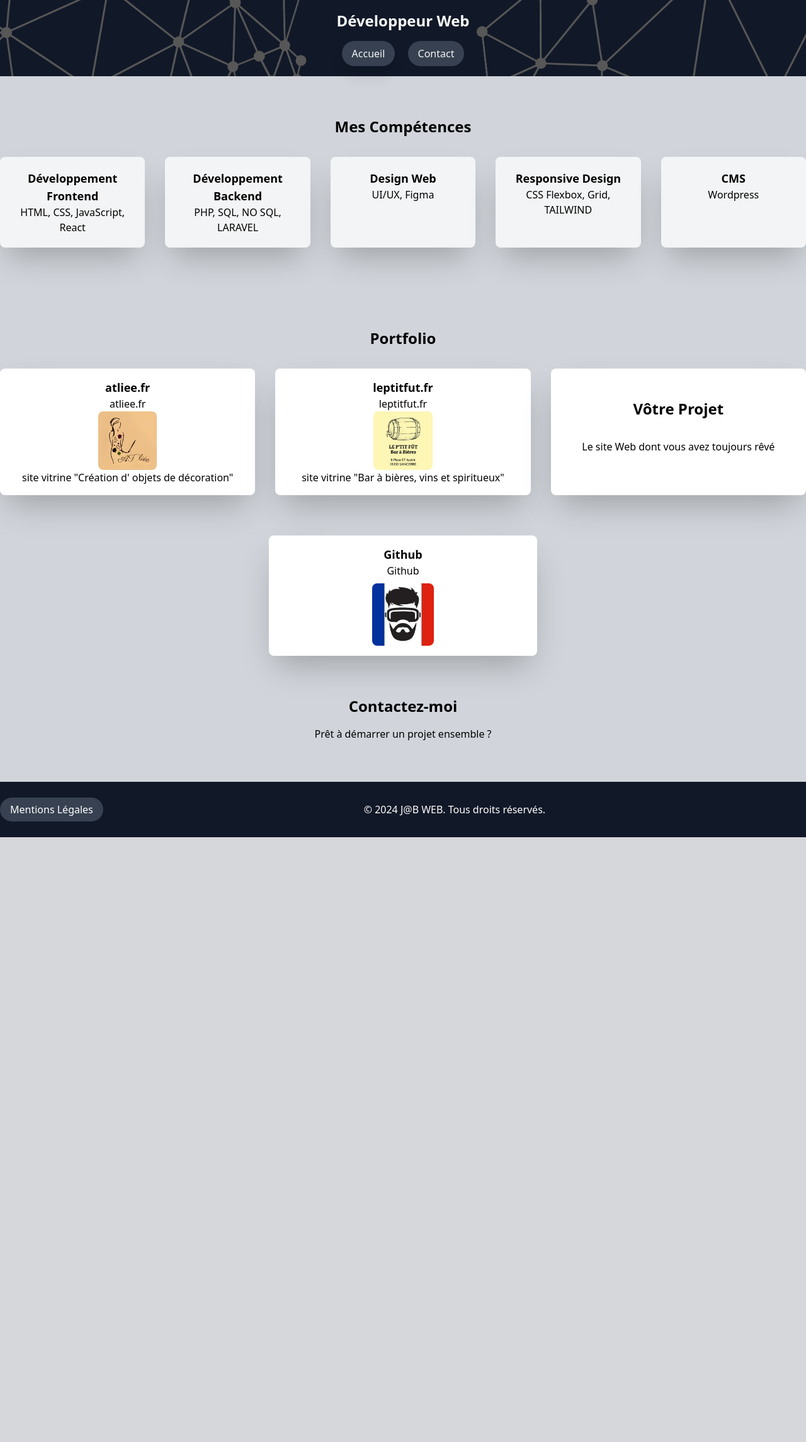
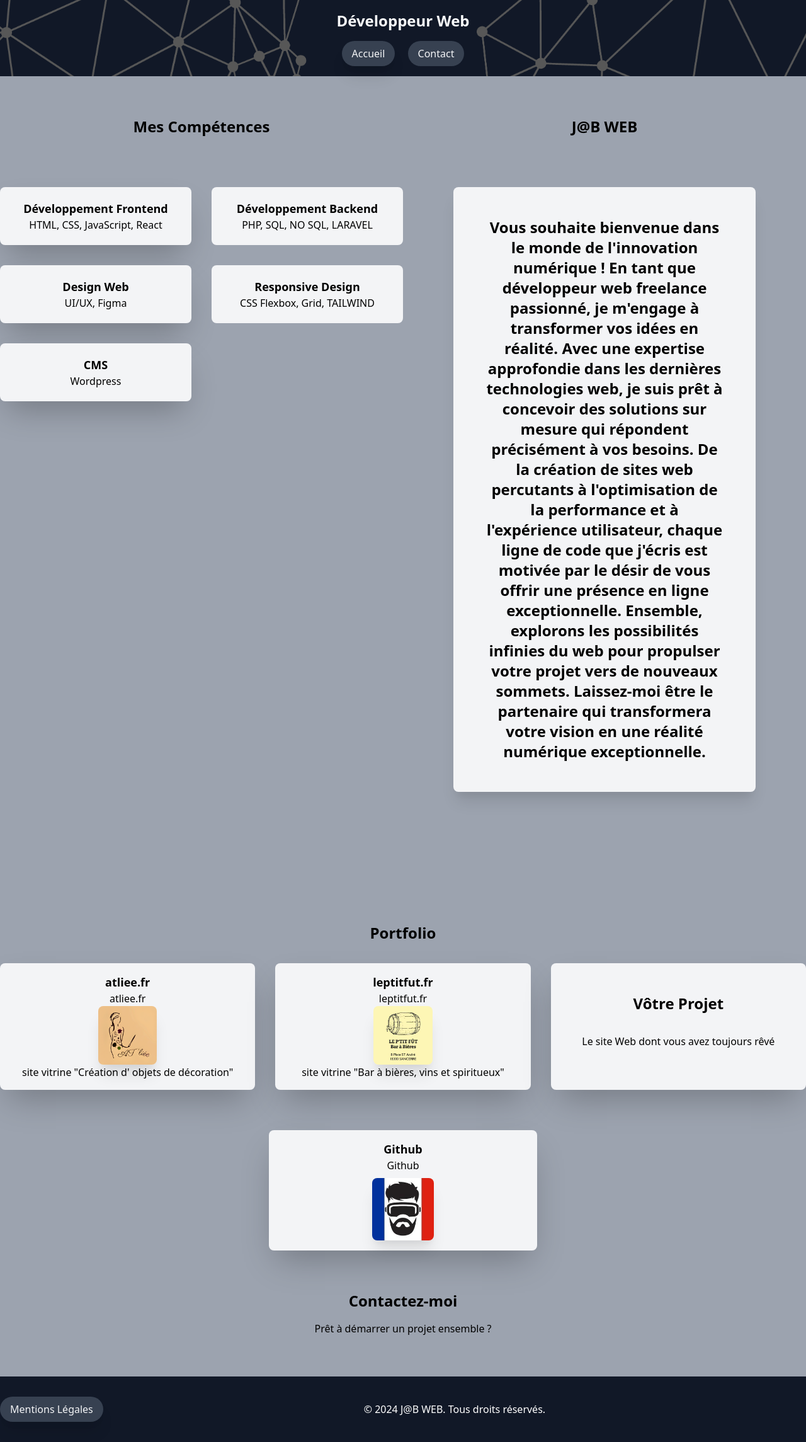
Before and after one commit to Jeremie-AUBREJAT/myWebSite, a PHP site: page /ateliee/ in a window 1280 px wide. Shown: the part 215-2504 px from the top of the page at 63% size. Before the commit the page ends 1544 px from the top, so only its background shows below. Run offline with PHP 8.4, Linux system fonts and the light colour scheme.

Commit message:
28/01/202

```diff
--- a/inc/footer.php
+++ b/inc/footer.php
@@ -6,7 +6,7 @@
 
         <!-- Mentions Légales -->
         <div>
-            <button><a href="#" class="bg-gray-700 hover:bg-gray-600 text-white px-4 py-2 rounded-full focus:outline-none">Mentions Légales</a></button>
+            <button><a href="#" class="inline-block px-4 py-2 text-gray-100 bg-gray-700 rounded-full hover:bg-gray-600 transition duration-300 shadow-xl transform hover:-translate-y-1 motion-reduce:transition-none motion-reduce:hover:transform-none">Mentions Légales</a></button>
         </div>
 
         <!-- Copyright -->
@@ -17,7 +17,7 @@
         <!-- Back to Top Button -->
         <div>
             <!-- Corrected class to match selector in JavaScript -->
-            <button class="scroll-to-top-button bg-gray-700 hover:bg-gray-600 text-white px-4 py-2 rounded-full focus:outline-none">
+            <button class="scroll-to-top-button bg-gray-700 hover:bg-gray-600 text-white px-4 py-2 rounded-full focus:outline-none transition transform hover:-translate-y-1 motion-reduce:transition-none motion-reduce:hover:transform-none">
                 Haut de page
             </button>
         </div>
--- a/inc/header.php
+++ b/inc/header.php
@@ -25,8 +25,8 @@
 
         <!-- Navigation -->
         <nav class="space-x-4">
-            <a href="index.php" class="inline-block px-4 py-2 text-gray-100 bg-gray-700 rounded-full hover:bg-gray-600 transition duration-300 shadow-xl">Accueil</a>
-            <a href="contact.php" class="inline-block px-4 py-2 text-gray-100 bg-gray-700 rounded-full hover:bg-gray-600 transition duration-300">Contact</a>
+            <a href="index.php" class="inline-block px-4 py-2 text-gray-100 bg-gray-700 rounded-full hover:bg-gray-600 transition duration-300 shadow-xl transform hover:-translate-y-1 motion-reduce:transition-none motion-reduce:hover:transform-none">Accueil</a>
+            <a href="contact.php" class="inline-block px-4 py-2 text-gray-100 bg-gray-700 rounded-full hover:bg-gray-600 transition duration-300 transform hover:-translate-y-1 motion-reduce:transition-none motion-reduce:hover:transform-none">Contact</a>
         </nav>
     </div>
 </header>
--- a/index.php
+++ b/index.php
@@ -1,19 +1,19 @@
 <?php include ('inc/header.php');?>
 <body class="font-sans bg-zinc-800">
 
+<div class="grid grid-cols-1 sm:grid-cols-2 md:grid-cols-2 lg:grid-cols-2">
+    <!-- Section de compétences -->
+    <section class="py-16 bg-gray-400">
 
-    <!-- Section de compétences -->
-    <section class="py-16 bg-gray-300">
-
-        <div class="container mx-auto text-center">
+        <div class=" container mx-auto text-center">
             <h2 class="text-2xl font-semibold">Mes Compétences</h2>
-            <div class="grid grid-cols-1 sm:grid-cols-2 md:grid-cols-3 lg:grid-cols-5 gap-8 mt-8">
+            <div class="py-12 grid grid-cols-1 sm:grid-cols-2 md:grid-cols-2 lg:grid-cols-2 gap-8 mt-8">
                 <!-- Ajoutez ici vos compétences sous forme de cartes -->
                 <div class="bg-gray-100 p-5 rounded-lg shadow-2xl">
                     <h3 class="text-lg font-semibold">Développement Frontend</h3>
                     <p>HTML, CSS, JavaScript, React</p>
                 </div>
-                <div class="bg-gray-100 p-5 rounded-lg shadow-2xl">
+                <div class="bg-gray-100 p-5 rounded-lg shadow-ml">
                     <h3 class="text-lg font-semibold">Développement Backend</h3>
                     <p>PHP, SQL, NO SQL, LARAVEL</p>
                 </div>
@@ -21,7 +21,7 @@
                     <h3 class="text-lg font-semibold">Design Web</h3>
                     <p>UI/UX, Figma</p>
                 </div>
-                <div class="bg-gray-100 p-5 rounded-lg shadow-2xl">
+                <div class="bg-gray-100 p-5 rounded-lg shadow-ml">
                     <h3 class="text-lg font-semibold">Responsive Design</h3>
                     <p>CSS Flexbox, Grid, TAILWIND</p>
                 </div>
@@ -33,48 +33,63 @@
         </div>
     </section>
 
+    <section class="py-16 bg-gray-400">
+            <div class="container mx-auto text-center">
+                <h2 class="text-2xl font-semibold">J@B WEB</2>
+                <div class="container mx-auto p-4 sm:p-8 md:p-12 lg:p-16 xl:p-20">
+                <div class="bg-gray-100 shadow-xl p-4 sm:p-6 md:p-8 lg:p-10 xl:p-12 text-lg sm:text-xl md:text-2xl lg:text-2xl xl:text-2xl leading-relaxed rounded-lg">
+                     Vous souhaite bienvenue dans le monde de l'innovation numérique ! En tant que développeur web freelance passionné, je m'engage à transformer vos idées en réalité.
+                    Avec une expertise approfondie dans les dernières technologies web, je suis prêt à concevoir des solutions sur mesure qui répondent précisément à vos besoins.
+                    De la création de sites web percutants à l'optimisation de la performance et à l'expérience utilisateur, chaque ligne de code que j'écris est motivée par le désir de vous offrir une présence en ligne exceptionnelle.
+                    Ensemble, explorons les possibilités infinies du web pour propulser votre projet vers de nouveaux sommets.
+                    Laissez-moi être le partenaire qui transformera votre vision en une réalité numérique exceptionnelle.
+                </div>
+            </div>
+        </div>
+    </section>
+</div>
     <!-- Section de portfolio -->
-    <section class="bg-gray-300 py-16">
+    <section class="bg-gray-400 py-16">
         <div class="container mx-auto text-center">
             <h2 class="text-2xl font-semibold">Portfolio</h2>
             <!-- Ajoutez ici vos projets sous forme de cartes -->
 
             <div class="grid grid-cols-1 sm:grid-cols-2 lg:grid-cols-3 gap-8 mt-8">
-                <div class="bg-white p-4 rounded-lg shadow-2xl">
+                <div class="bg-gray-100 p-4 rounded-lg shadow-2xl">
                     <h3 class="text-lg font-semibold"><a href="http://localhost/ateliee/" target="_blank">atliee.fr</a></h3>
                         <a href="http://localhost/ateliee/" target="_blank">atliee.fr
-                            <img src="asset/img/atliee.png" class="w-1/4 mx-auto rounded-lg" alt="Description de l'image">
+                            <img src="asset/img/atliee.png" class="w-1/4 mx-auto rounded-lg transition transform hover:-translate-y-1 motion-reduce:transition-none motion-reduce:hover:transform-none shadow-xl" alt="Description de l'image">
                          </a>
 
                         <p>site vitrine "Création d' objets de décoration"</p>
 
                 </div>
-                <div class="bg-white p-4 rounded-lg shadow-2xl">
+                <div class="bg-gray-100 p-4 rounded-lg shadow-2xl">
                 <h3 class="text-lg font-semibold"><a href="http://http://localhost/ExamRestor/" target="_blank">leptitfut.fr</a></h3>
                         <a href="http://localhost/ExamRestor/" target="_blank">leptitfut.fr
-                            <img src="asset/img/ptitfut.jpg" class="w-1/4 mx-auto rounded-lg" alt="Description de l'image">
+                            <img src="asset/img/ptitfut.jpg" class="w-1/4 mx-auto rounded-lg transition transform hover:-translate-y-1 motion-reduce:transition-none motion-reduce:hover:transform-none shadow-xl" alt="Description de l'image">
                          </a>
 
                         <p>site vitrine "Bar à bières, vins et spiritueux"</p>
                 </div>
-                <div class="bg-white p-4 rounded-lg shadow-2xl">
+                <div class="bg-gray-100 p-4 rounded-lg shadow-2xl">
                     <h3 class="text-2xl font-semibold my-8">Vôtre Projet</h3>
                     <p>Le site Web dont vous avez toujours rêvé</p>
                 </div>
             </div>
         </div>
     </section>
-    <div class="flex justify-center items-center h-2/3 bg-gray-300">
-    <div class="bg-white p-4 rounded-lg shadow-2xl w-full sm:w-1/2 md:w-1/2 lg:w-1/2 xl:w-1/3 text-center">
-        <h3 class="text-lg font-semibold"><a href="https://github.com/Jeremie-AUBREJAT" target="_blank">Github</a></h3>
-        <a href="https://github.com/Jeremie-AUBREJAT" target="_blank">
-            Github
-            <img src="asset/img/github.jpg" class="w-1/4 mx-auto mt-2 rounded-lg" alt="Description de l'image">
-        </a>
+    <div class="flex justify-center items-center h-2/3 bg-gray-400">
+        <div class="bg-gray-100 p-4 rounded-lg shadow-2xl w-full sm:w-1/2 md:w-1/2 lg:w-1/2 xl:w-1/3 text-center">
+                <h3 class="text-lg font-semibold"><a href="https://github.com/Jeremie-AUBREJAT" target="_blank">Github</a></h3>
+                <a href="https://github.com/Jeremie-AUBREJAT" target="_blank">
+                Github
+                <img src="asset/img/github.jpg" class="w-1/4 mx-auto mt-2 rounded-lg transition transform hover:-translate-y-1 motion-reduce:transition-none motion-reduce:hover:transform-none shadow-xl" alt="Description de l'image">
+                </a>
+        </div>
     </div>
-</div>
     <!-- Section de contact -->
-    <section class="py-16 bg-gray-300">
+    <section class="py-16 bg-gray-400">
         <div class="container mx-auto text-center">
             <h2 class="text-2xl font-semibold">Contactez-moi</h2>
             <p class="mt-4">Prêt à démarrer un projet ensemble ?</p>
```
